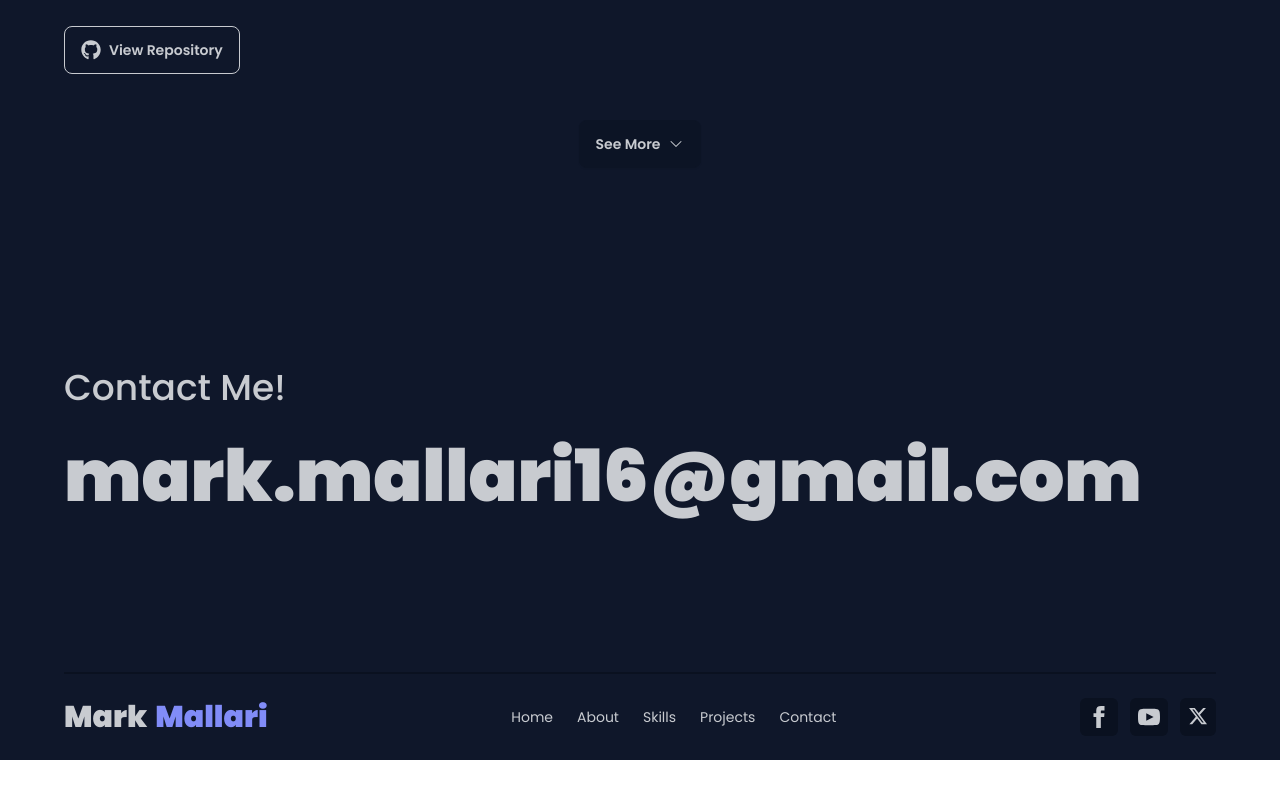
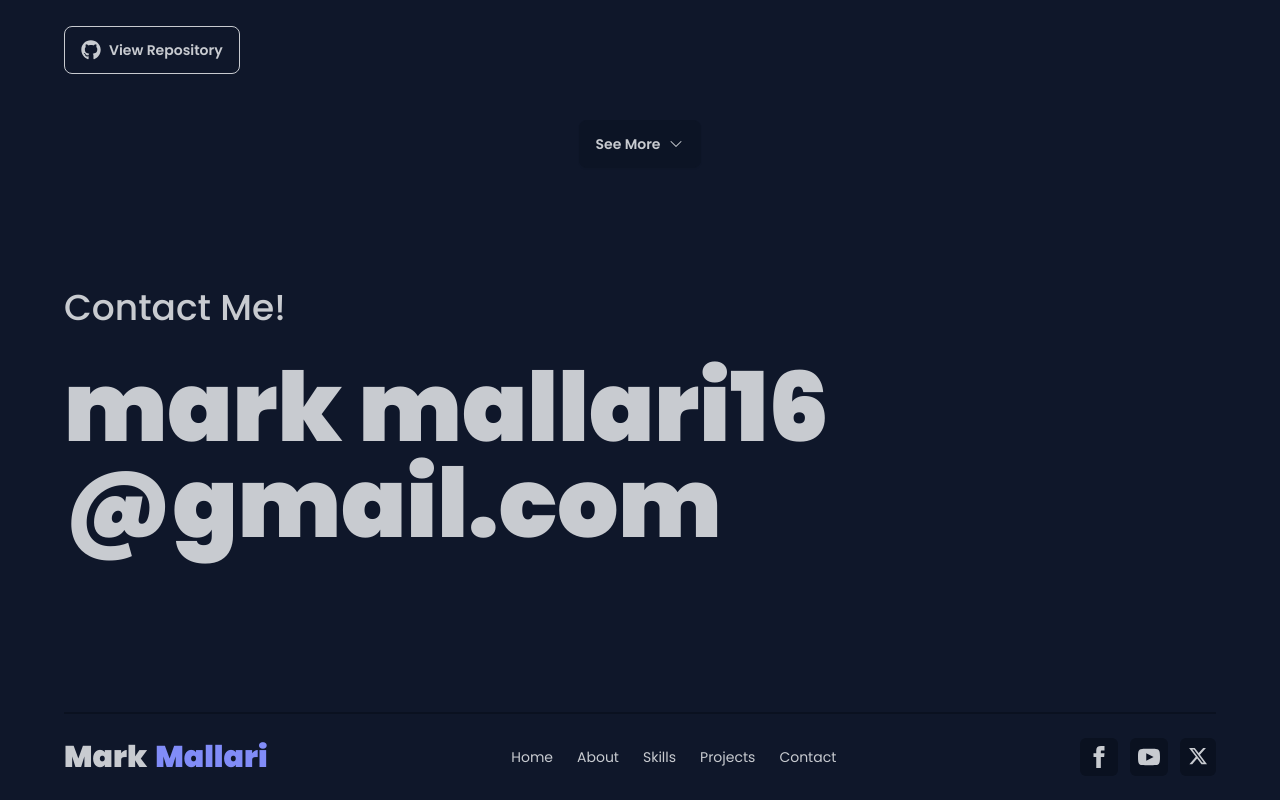
Before and after one commit to MarkMallari16/portfolio-website, a React (Vite) app: page / in a window 1280 px wide. Shown: the part 3376-4176 px from the top of the page. Before the commit the page ends 4136 px from the top, so only its background shows below. Built offline with nearby package versions, Linux system fonts and the light colour scheme.

Commit message:
contact fixed

```diff
--- a/src/components/NewContact.jsx
+++ b/src/components/NewContact.jsx
@@ -2,11 +2,13 @@ import React from 'react'
 
 const NewContact = () => {
     return (
-        <div className='py-40'>
+        <div className='pt-20 pb-40 px-10 lg:px-0'>
             <div>
                 <h2 className='text-4xl font-medium'>Contact Me!</h2>
-                <h1 className='mt-8 text-4xl lg:text-7xl font-black hover:text-secondary transition-colors ease-in-out duration-200'>
-                    <a href="mailto:mallariftw01@gmail.com">mark.mallari16@gmail.com</a>
+                <h1 className='mt-8 text-6xl md:text-6xl lg:text-8xl font-black hover:text-secondary transition-colors ease-in-out duration-200'>
+                    <a href="mailto:mallariftw01@gmail.com">mark
+                        mallari16
+                        @gmail.com</a>
                 </h1>
             </div>
         </div>
```
Also changed, not shown: src/assets/movie-ss.png.
